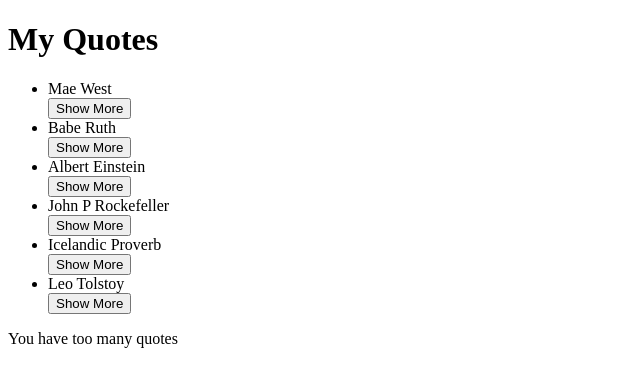
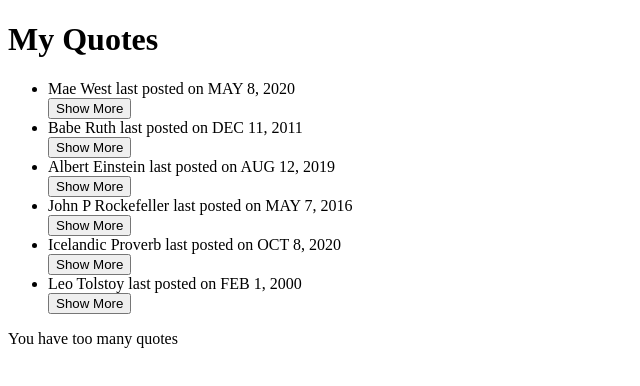
Before and after one commit to Wanguifiona/Quotes, an Angular app: page / in a window 1280 px wide. Shown: the top 386 px of the page, without its empty margins (0-640 px from the left). Built offline with nearby package versions, Linux system fonts and the light colour scheme.

Commit message:
add date and time to app

```diff
--- a/src/app/app.module.ts
+++ b/src/app/app.module.ts
@@ -6,13 +6,15 @@
 import { QuoteComponent } from './quote/quote.component';
 import { QuoteDetailComponent } from './quote-detail/quote-detail.component';
 import { HighlightDirective } from './highlight.directive';
+import { DateCountPipe } from './date-count.pipe';
 
 @NgModule({
   declarations: [
     AppComponent,
     QuoteComponent,
     QuoteDetailComponent,
-    HighlightDirective
+    HighlightDirective,
+    DateCountPipe
   ],
   imports: [
     BrowserModule,
--- /dev/null
+++ b/src/app/date-count.pipe.ts
@@ -0,0 +1,22 @@
+import { Pipe, PipeTransform } from '@angular/core';
+
+@Pipe({
+  name: 'dateCount'
+})
+export class DateCountPipe implements PipeTransform {
+
+  transform(value: any): number {
+    let today:Date = new Date();
+    let todayWithNoTime:any = new Date(today.getFullYear(), today.getMonth(), today.getDate())
+    var dateDifference = Math.abs( todayWithNoTime - value)
+    const secondsInDay = 86400;
+    var dateDifferenceSeconds = dateDifference*0.001;
+    var dateCounter = dateDifferenceSeconds/secondsInDay;
+
+    if (dateCounter >= 1 && todayWithNoTime > value){
+      return dateCounter;
+    }else{
+      return 0;
+    }
+  }
+}
--- a/src/app/quote-detail/quote-detail.component.html
+++ b/src/app/quote-detail/quote-detail.component.html
@@ -1,2 +1,3 @@
 <p>{{ quote.description}}</p>
+<p>This quote was last posted {{quote.completeDate|dateCount}} days ago</p>
 <button (click)='quoteComplete(true)'>Complete</button>
--- a/src/app/quote.ts
+++ b/src/app/quote.ts
@@ -1,6 +1,6 @@
 export class Quote {
  showDescription: boolean;
- constructor(public id: number,public name: string,public description: string){
+ constructor(public id: number,public name: string,public description: string, public completeDate: Date){
     this.showDescription=false;
   }
 }
--- a/src/app/quote/quote.component.html
+++ b/src/app/quote/quote.component.html
@@ -2,7 +2,7 @@
     <h1>My  Quotes</h1>
     <ul>
       <div *ngFor='let quote of quotes; let i =index'>
-        <li appHighlight>{{ quote.name }}</li>
+        <li appHighlight>{{ quote.name }} last posted on {{ quote.completeDate|date|uppercase }}</li>
         <button (click)='showDetails(i)'>Show More</button>
         <app-quote-detail *ngIf='quote.showDescription' [quote]='quote' (isComplete) ='completeQuote($event,i)'></app-quote-detail>
       </div>
--- a/src/app/quote/quote.component.ts
+++ b/src/app/quote/quote.component.ts
@@ -8,12 +8,12 @@
 })
 export class QuoteComponent implements OnInit {
   quotes:Quote[] =[
-    new Quote(1, 'Mae West', 'You only leave once, but if you do it right, once is enough.'),
-    new Quote(2, 'Babe Ruth', 'Never let the fear of stiking out keep you from playing the game.'),
-    new Quote(3, 'Albert Einstein', 'If you want to live a happy life, live it to a goal not to people or things.'),
-    new Quote(4, 'John P Rockefeller' , 'Do not be afraid to give up the good to go for the great.'),
-    new Quote(5,'Icelandic Proverb','A wise man changes his mind, a fool never will.'),
-    new Quote(6, 'Leo Tolstoy','True life is lived when tiny changes occur.'),
+    new Quote(1, 'Mae West', 'You only leave once, but if you do it right, once is enough.', new Date(2020,4,8)),
+    new Quote(2, 'Babe Ruth', 'Never let the fear of stiking out keep you from playing the game.',new Date(2011,11,11)),
+    new Quote(3, 'Albert Einstein', 'If you want to live a happy life, live it to a goal not to people or things.',new Date(2019,7,12)),
+    new Quote(4, 'John P Rockefeller' , 'Do not be afraid to give up the good to go for the great.',new Date(2016,4,7)),
+    new Quote(5,'Icelandic Proverb','A wise man changes his mind, a fool never will.',new Date(2020,9,8)),
+    new Quote(6, 'Leo Tolstoy','True life is lived when tiny changes occur.',new Date(2000,1,1)),
 
   ]
   showDetails(index){
```
Also changed, not shown: 1 other file (tests, documents, lock files or other folders).
